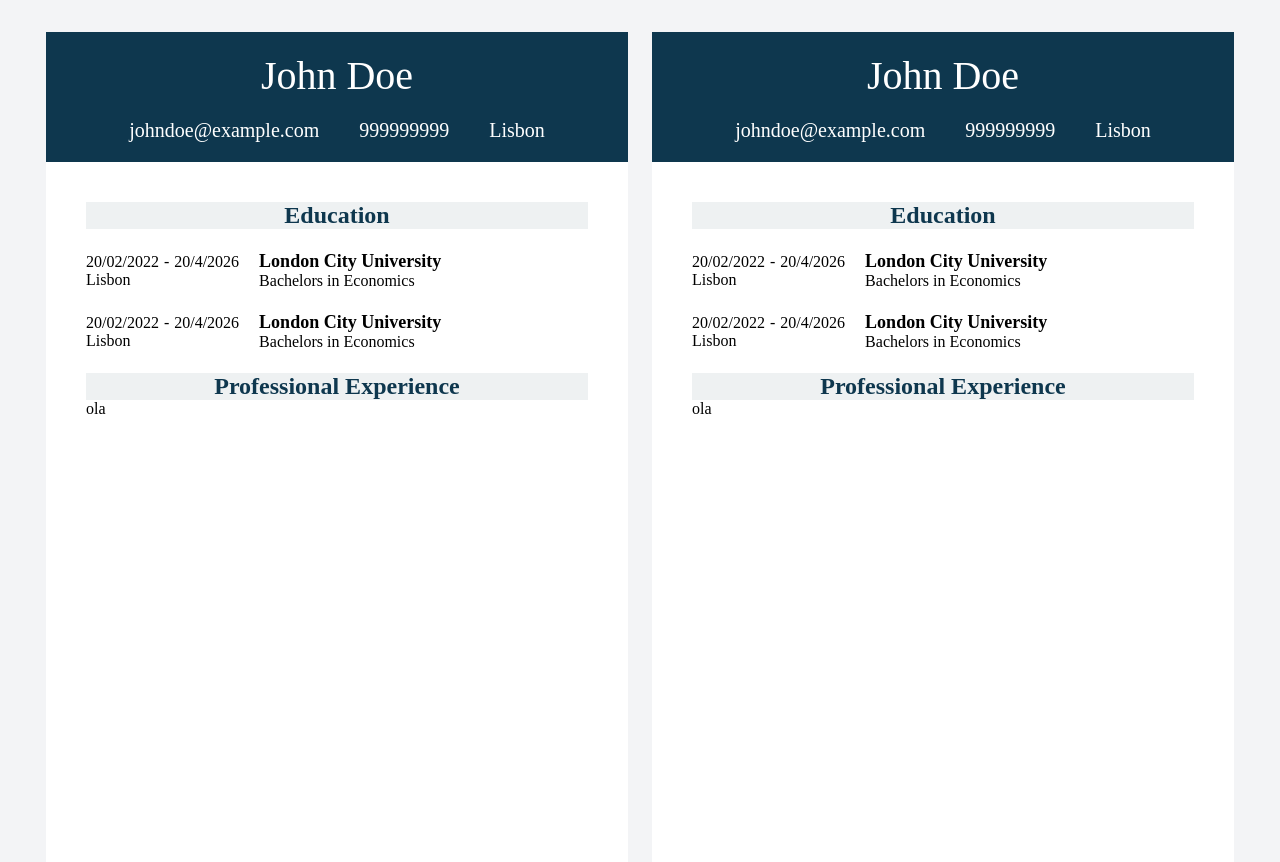
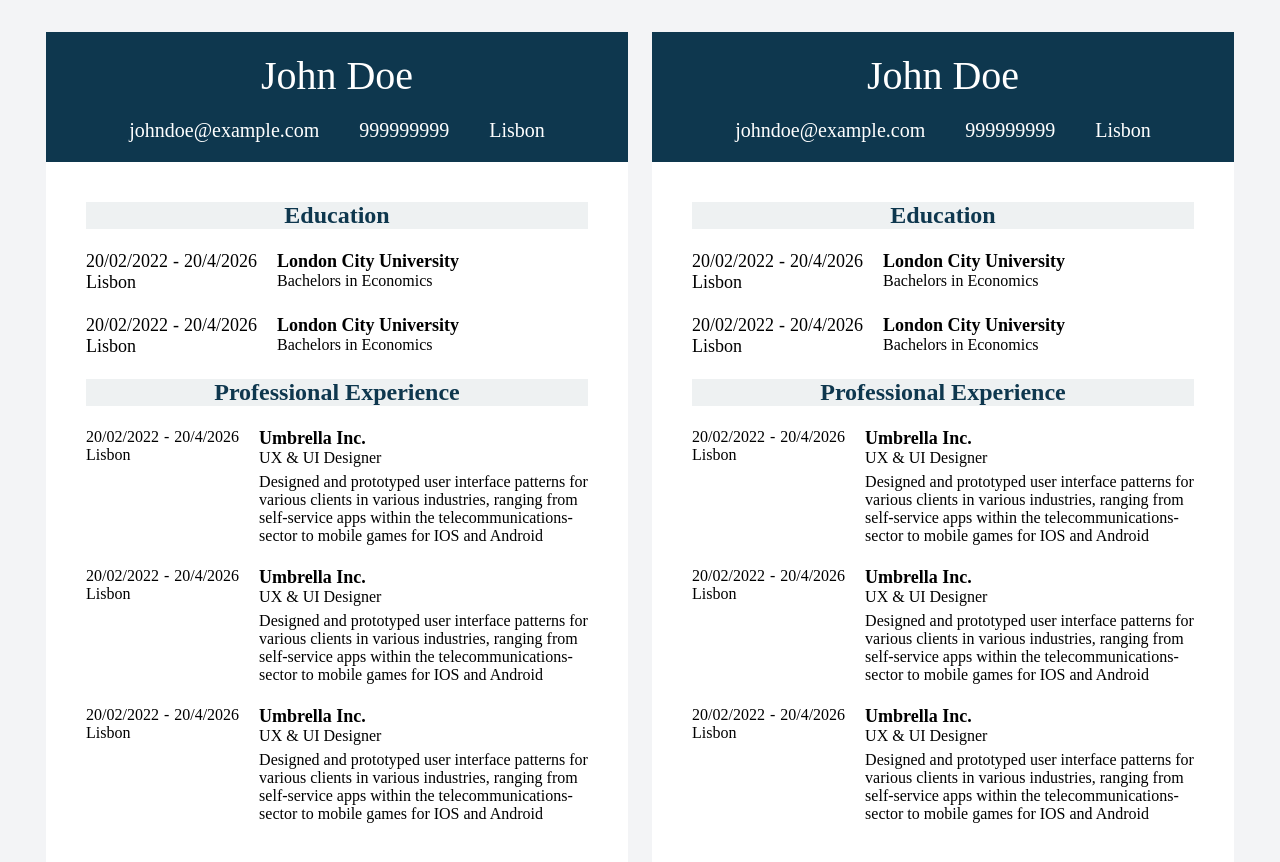
Before and after one commit to goncaloramos11/create-cv, a React (Vite) app: page / in a window 1280 px wide. Shown: the top 862 px of the page. Built offline with nearby package versions, Linux system fonts and the light colour scheme.

Commit message:
Template experience

```diff
--- a/src/Education/Education.css
+++ b/src/Education/Education.css
@@ -1,13 +1,17 @@
 .education{
     margin: 22px 0px;
     display: flex;
-    align-items: center;
+    align-items: flex-start;
     gap:20px;
+    font-size: 18px;
 }
 
 .school{
     font-weight: bold;
-    font-size: 18px;
+}
+
+.degree{
+    font-size: 16px;
 }
 
 .date{
--- a/src/Experience/Experience.css
+++ b/src/Experience/Experience.css
@@ -0,0 +1,20 @@
+.experience{
+    margin: 22px 0px;
+    display: flex;
+    align-items: flex-start;
+    gap:20px;
+}
+
+.company{
+    font-weight: bold;
+    font-size: 18px;
+}
+
+.date{
+    display: flex;
+    gap:5px;
+}
+
+.description{
+    margin-top: 6px;
+}
--- a/src/Experience/Experience.jsx
+++ b/src/Experience/Experience.jsx
@@ -1,8 +1,22 @@
+import "./Experience.css"
+
 function Experience(){
     return (
-    <>
-        <div className="teste">ola</div>
-    </>
+    <div className="experience">
+        <div className="left-side">
+            <div className="date">
+                <div className="start-date">20/02/2022</div>
+                <span>-</span>
+                <div className="end-date">20/4/2026</div>
+            </div>
+            <div className="location">Lisbon</div>
+        </div>
+        <div className="right-side">
+            <div className="company">Umbrella Inc.</div>
+            <div className="position">UX & UI Designer</div>
+            <div className="description">Designed and prototyped user interface patterns for various clients in various industries, ranging from self-service apps within the telecommunications-sector to mobile games for IOS and Android</div>
+        </div>
+    </div>
     );
 }
 
--- a/src/PreviewCV/PreviewCV.jsx
+++ b/src/PreviewCV/PreviewCV.jsx
@@ -20,6 +20,8 @@ function PreviewCV(){
                 <Education></Education>
                 <h2>Professional Experience</h2>
                 <Experience></Experience>
+                <Experience></Experience>
+                <Experience></Experience>
             </div>
         </div>
     );
```
